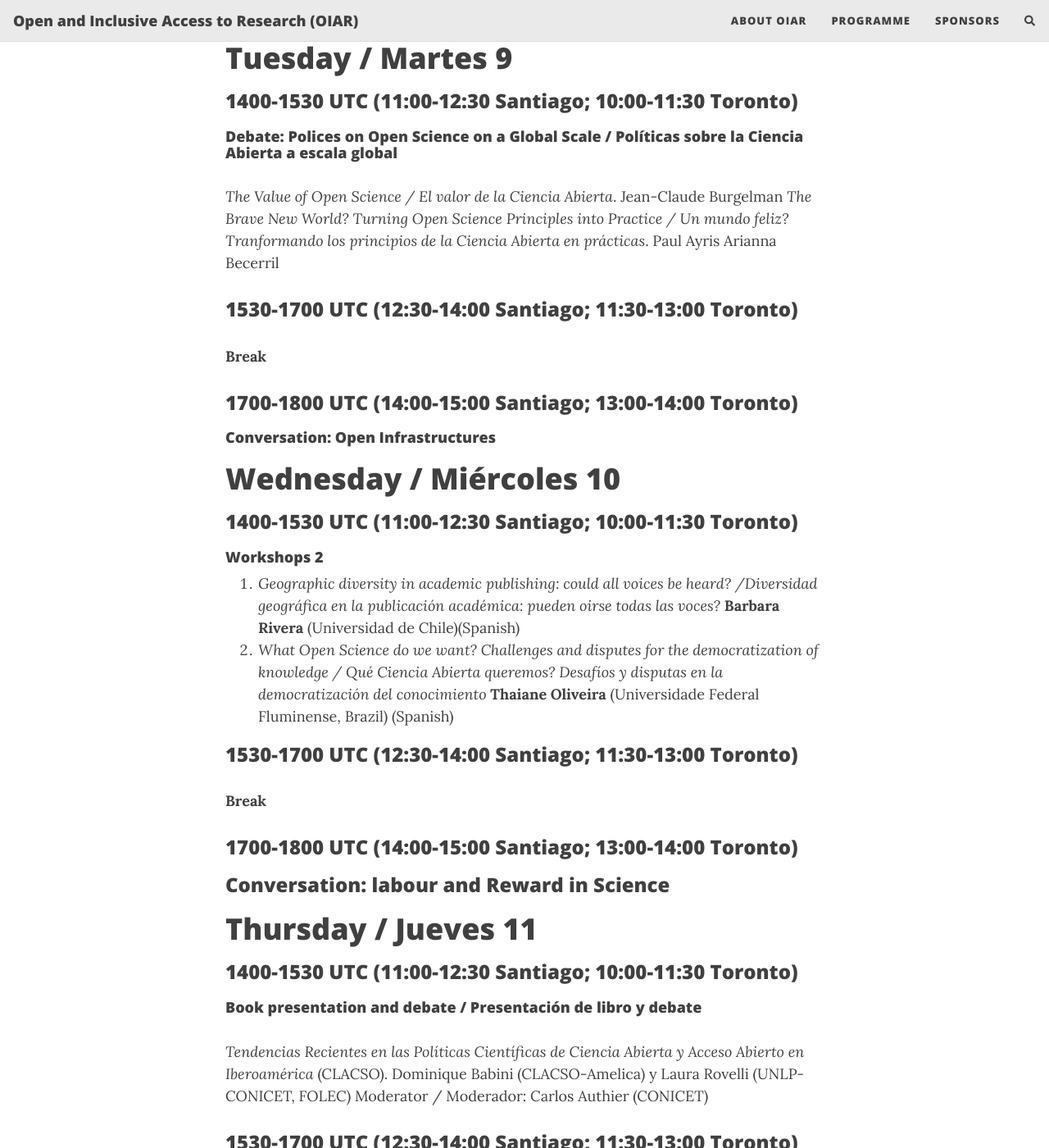
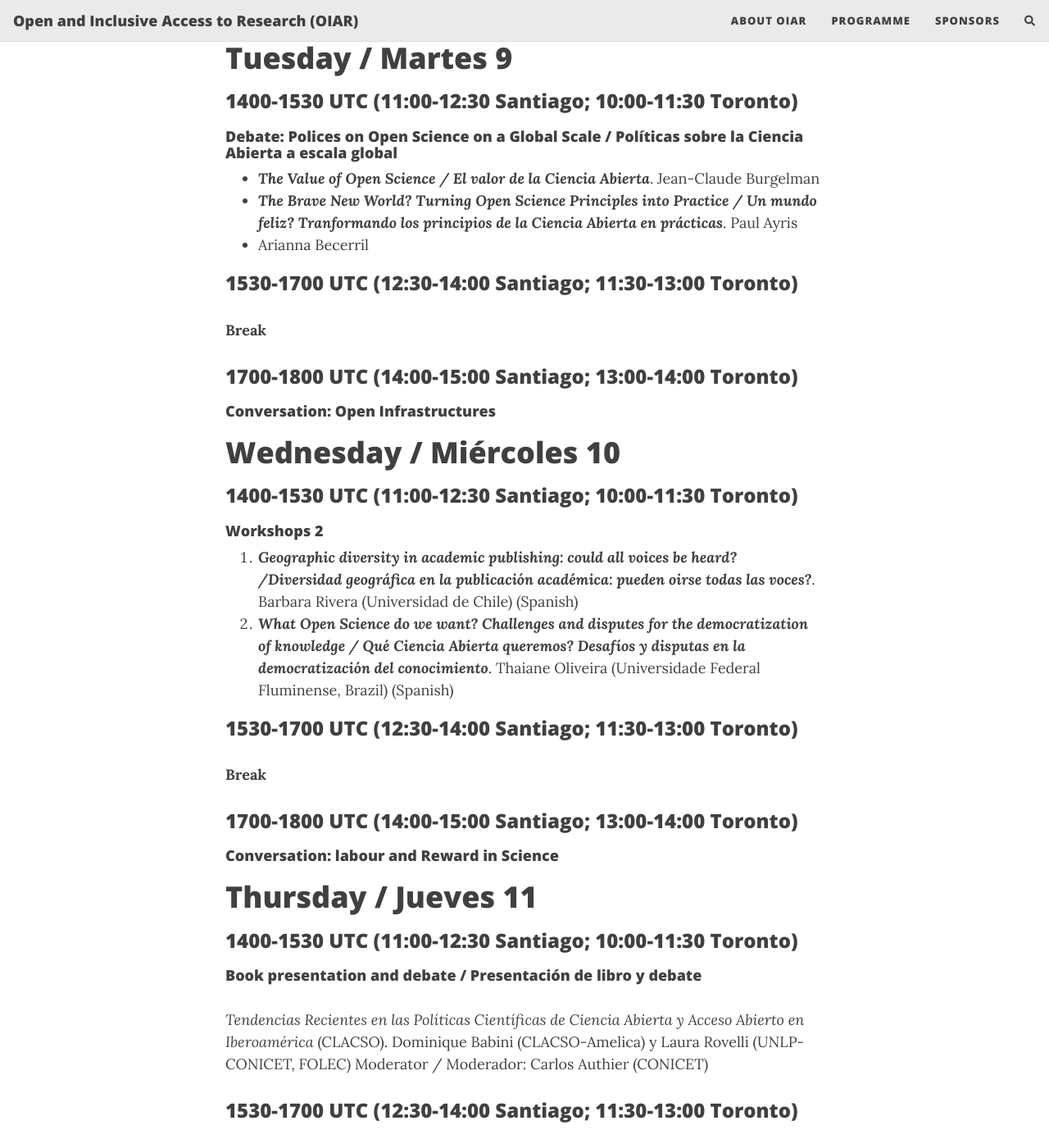
Before and after one commit to caedmon5/OIAR, a Jekyll site: the page built from programme.md, in a window 1280 px wide and 1400 px high, scrolled down 1068 px. Shown: the whole window at 82% size. Built offline with Jekyll 4.4.1, drawn with Linux system fonts in a browser that asks for light colours; nearby versions of some CDN libraries; comment, search, counter and statistics services are not loaded; some of the changed text lies outside the part shown.

Commit message:
Más cambios

```diff
--- a/programme.md
+++ b/programme.md
@@ -7,7 +7,7 @@ subtitle: Open and Inclusive Access to Research, November 8-11, 2021
 # Monday / Lunes 8
 ### 1400-1530 UTC (11:00-12:30 Santiago; 10:00-11:30 Toronto)
 #### Workshops 1
-1. ***Metrics and alternative metrics in Scholarly Publishing / Métricas y alternativas en la publicación científica***. Josmel Pacheco (Universidad San Ignacio de Loyola, Peru)(Spanish)
+1. ***Metrics and alternative metrics in Scholarly Publishing / Métricas y alternativas en la publicación científica***. Josmel Pacheco (Universidad San Ignacio de Loyola, Peru) (Spanish)
 2. TBA
 3. ***Translation Systems for Global Knowledge Justice / Sistemas de traducción para un conocimiento justo y  global***. Simon Worthington (FORCE11) (English). **Summary**: A workshop to bring together people working on translation systems in Open Science. The purpose is to have an initial brainstorming session as a foundation of later work to create a getting started guide to translation systems. / Un workshop para trabajar en sistemas de traducción en la Ciencia Abierta. Tendremos una sesión incial de brainstorming para luego crear una guía para sistemas de traducción.
 
@@ -20,9 +20,9 @@ subtitle: Open and Inclusive Access to Research, November 8-11, 2021
 # Tuesday / Martes 9
 ### 1400-1530 UTC (11:00-12:30 Santiago; 10:00-11:30 Toronto)
 #### Debate: Polices on Open Science on a Global Scale / Políticas sobre la Ciencia Abierta a escala global
-_The Value of Open Science / El valor de la Ciencia Abierta_. Jean-Claude Burgelman
-_The Brave New World? Turning Open Science Principles into Practice / Un mundo feliz? Tranformando los principios de la Ciencia Abierta en prácticas_. Paul Ayris
-Arianna Becerril
+- ***The Value of Open Science / El valor de la Ciencia Abierta***. Jean-Claude Burgelman
+- ***The Brave New World? Turning Open Science Principles into Practice / Un mundo feliz? Tranformando los principios de la Ciencia Abierta en prácticas***. Paul Ayris
+- Arianna Becerril
 
 
 
@@ -36,8 +36,8 @@ Arianna Becerril
 # Wednesday / Miércoles 10
 ### 1400-1530 UTC (11:00-12:30 Santiago; 10:00-11:30 Toronto)
 #### Workshops 2
-1. _Geographic diversity in academic publishing: could all voices be heard? /Diversidad geográfica en la publicación académica: pueden oirse todas las voces?_ **Barbara Rivera** (Universidad de Chile)(Spanish)
-2. _What Open Science do we want? Challenges and disputes for the democratization of knowledge / Qué Ciencia Abierta queremos? Desafíos y disputas en la democratización del conocimiento_ **Thaiane Oliveira** (Universidade Federal Fluminense, Brazil) (Spanish)
+1. ***Geographic diversity in academic publishing: could all voices be heard? /Diversidad geográfica en la publicación académica: pueden oirse todas las voces?***. Barbara Rivera (Universidad de Chile) (Spanish)
+2. ***What Open Science do we want? Challenges and disputes for the democratization of knowledge / Qué Ciencia Abierta queremos? Desafíos y disputas en la democratización del conocimiento***. Thaiane Oliveira (Universidade Federal Fluminense, Brazil) (Spanish)
 
 
 
@@ -45,7 +45,7 @@ Arianna Becerril
 **Break**
 
 ### 1700-1800 UTC (14:00-15:00 Santiago; 13:00-14:00 Toronto)
-### Conversation: labour and Reward in Science
+#### Conversation: labour and Reward in Science
 
 # Thursday / Jueves 11
 ### 1400-1530 UTC (11:00-12:30 Santiago; 10:00-11:30 Toronto)
```
